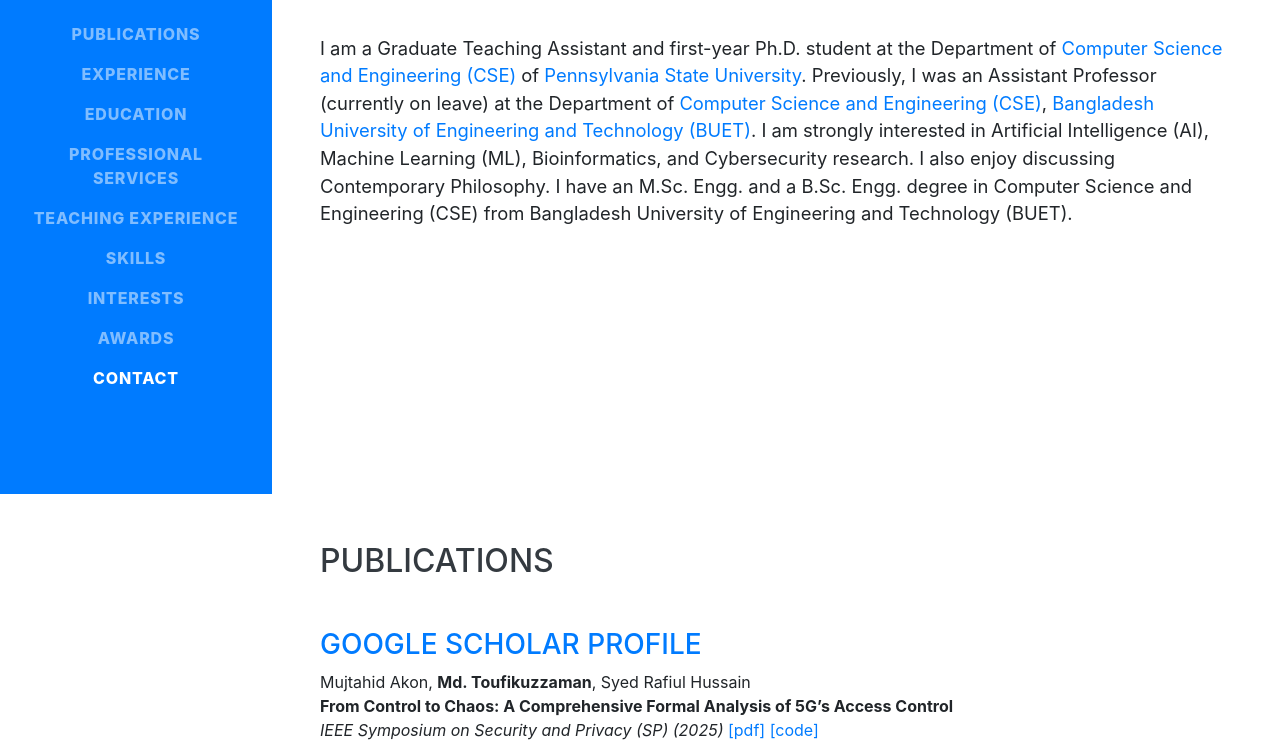
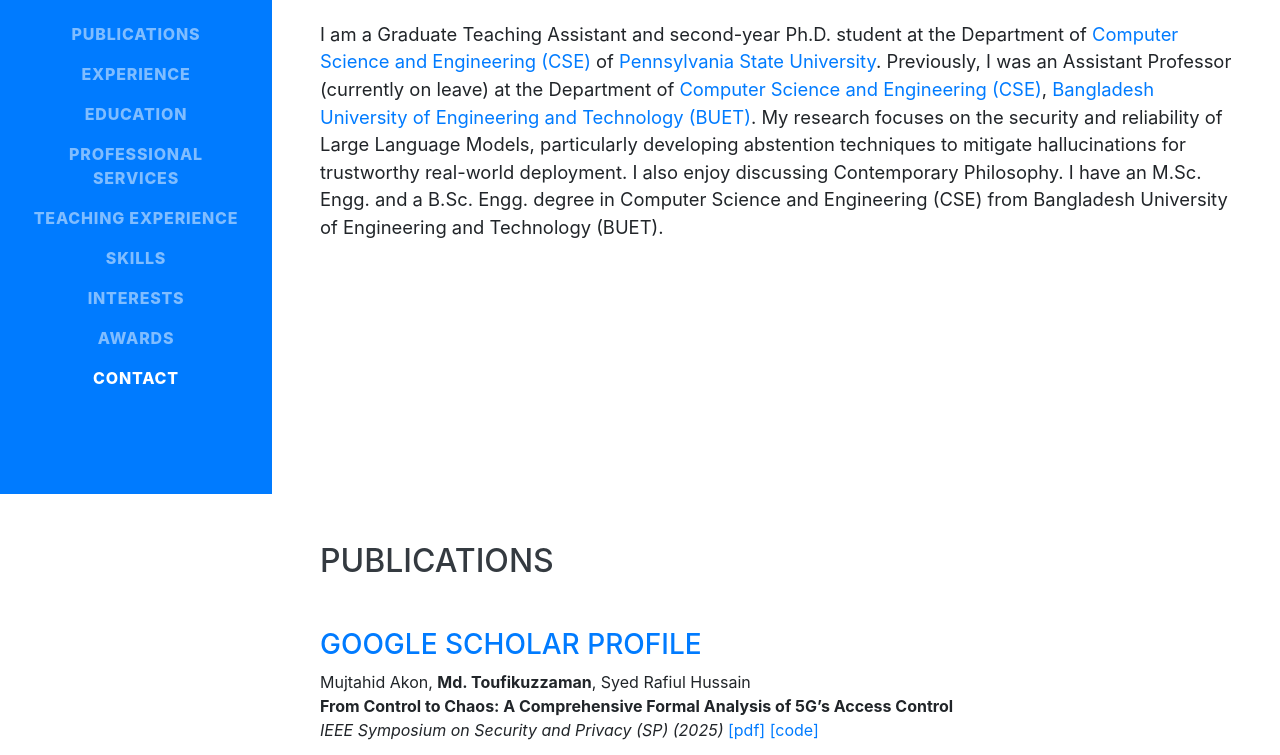
Before and after one commit to tzpranto/tzpranto.github.io, a website with bundled scripts: page index.html in a window 1280 px wide. Shown: the part 306-1061 px from the top of the page. Built offline with nearby package versions, Linux system fonts and the light colour scheme; a web font is replaced by a local one.

Commit message:
Revise academic status and research interests in index.html
Updated description to reflect current academic status and research focus.

```diff
--- a/index.html
+++ b/index.html
@@ -91,7 +91,7 @@
         <div class="subheading mb-5">State College, PA, USA
         </div>
         <p class="lead mb-5">
-		I am a Graduate Teaching Assistant and first-year Ph.D. student at the Department of <a href="https://www.eecs.psu.edu/departments/EECS-Departments-Computer-Science-Engineering3.aspx"> Computer Science and Engineering (CSE)</a> of <a href="https://www.psu.edu/">Pennsylvania State University</a>. Previously, I was an Assistant Professor (currently on leave) at the Department of <a href="https://cse.buet.ac.bd">Computer Science and Engineering (CSE)</a>, <a href="https://buet.ac.bd" >Bangladesh University of Engineering and Technology (BUET)</a>. I am strongly interested in Artificial Intelligence (AI), Machine Learning (ML), Bioinformatics, and Cybersecurity research. I also enjoy discussing Contemporary Philosophy. I have an M.Sc. Engg. and a B.Sc. Engg. degree  in Computer Science and Engineering (CSE) from Bangladesh University of Engineering and Technology (BUET). </p>
+		I am a Graduate Teaching Assistant and second-year Ph.D. student at the Department of <a href="https://www.eecs.psu.edu/departments/EECS-Departments-Computer-Science-Engineering3.aspx"> Computer Science and Engineering (CSE)</a> of <a href="https://www.psu.edu/">Pennsylvania State University</a>. Previously, I was an Assistant Professor (currently on leave) at the Department of <a href="https://cse.buet.ac.bd">Computer Science and Engineering (CSE)</a>, <a href="https://buet.ac.bd" >Bangladesh University of Engineering and Technology (BUET)</a>. My research focuses on the security and reliability of Large Language Models, particularly developing abstention techniques to mitigate hallucinations for trustworthy real-world deployment. I also enjoy discussing Contemporary Philosophy. I have an M.Sc. Engg. and a B.Sc. Engg. degree  in Computer Science and Engineering (CSE) from Bangladesh University of Engineering and Technology (BUET). </p>
       </div>
     </section>
 
```
